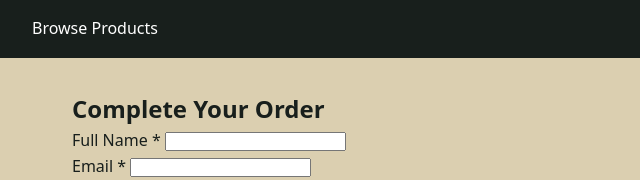
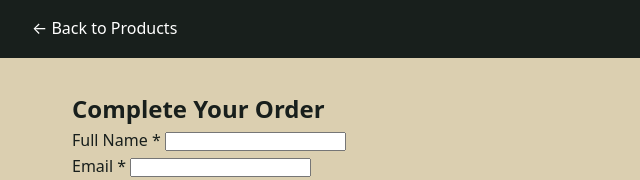
Before and after one commit to Silliamh78/trailhead-outfitters, a website built with Vite: page order.html in a window 1280 px wide. Shown: the top 180 px of the page, 0-640 px from the left. Built offline with nearby package versions, Linux system fonts and the light colour scheme.

Commit message:
style updates

```diff
--- a/order.html
+++ b/order.html
@@ -10,7 +10,7 @@
 <body>
     <header>
         <nav>
-            <a id="browse-products" href="index.html">Browse Products</a>
+            <a id="back-to-products" href="index.html">← Back to Products</a>
         </nav>
     </header>
 
@@ -56,7 +56,6 @@
             <h2>✅ Order Confirmed!</h2>
             <p id="confirmation-text"></p>
             <p id="order-count-display"></p>
-            <a href="index.html">← Back to Products</a>
         </section>
     </main>
 </body>
--- a/src/style.css
+++ b/src/style.css
@@ -159,10 +159,6 @@ main {
   color: white;
   text-decoration: none;
 }
-#browse-products{
-  color: white;
-  text-decoration: none;
-}
 
 .btn-primary {
   background-color: var(--primary);
```
